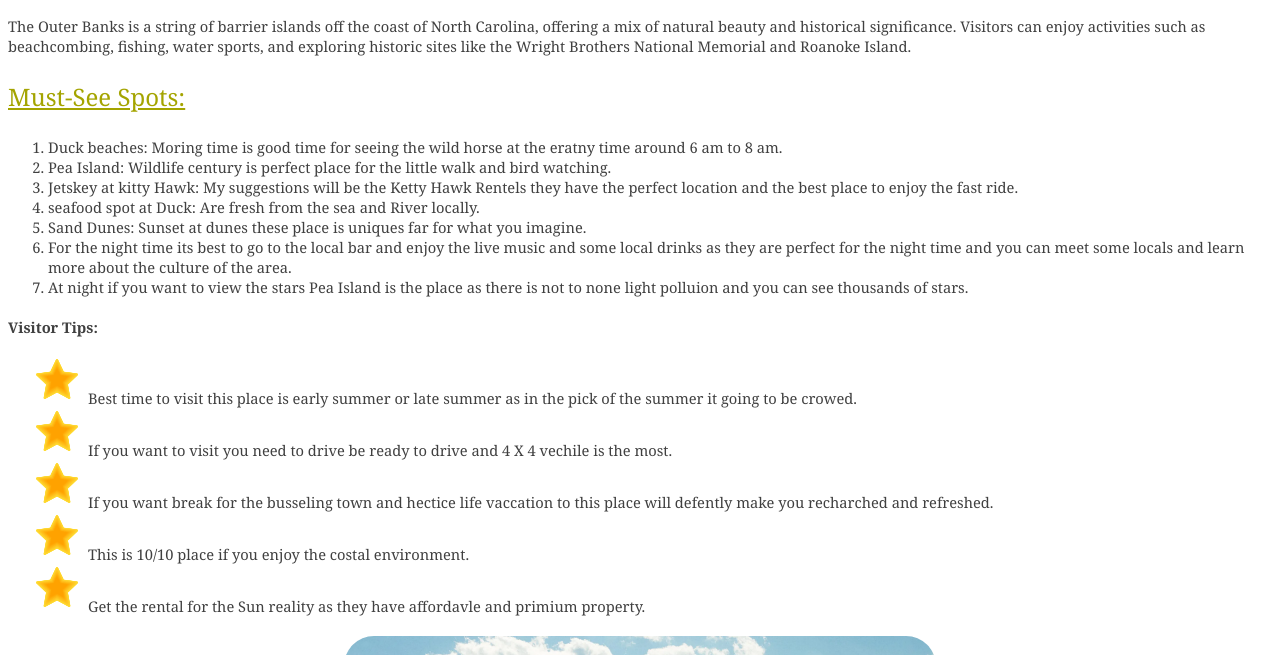
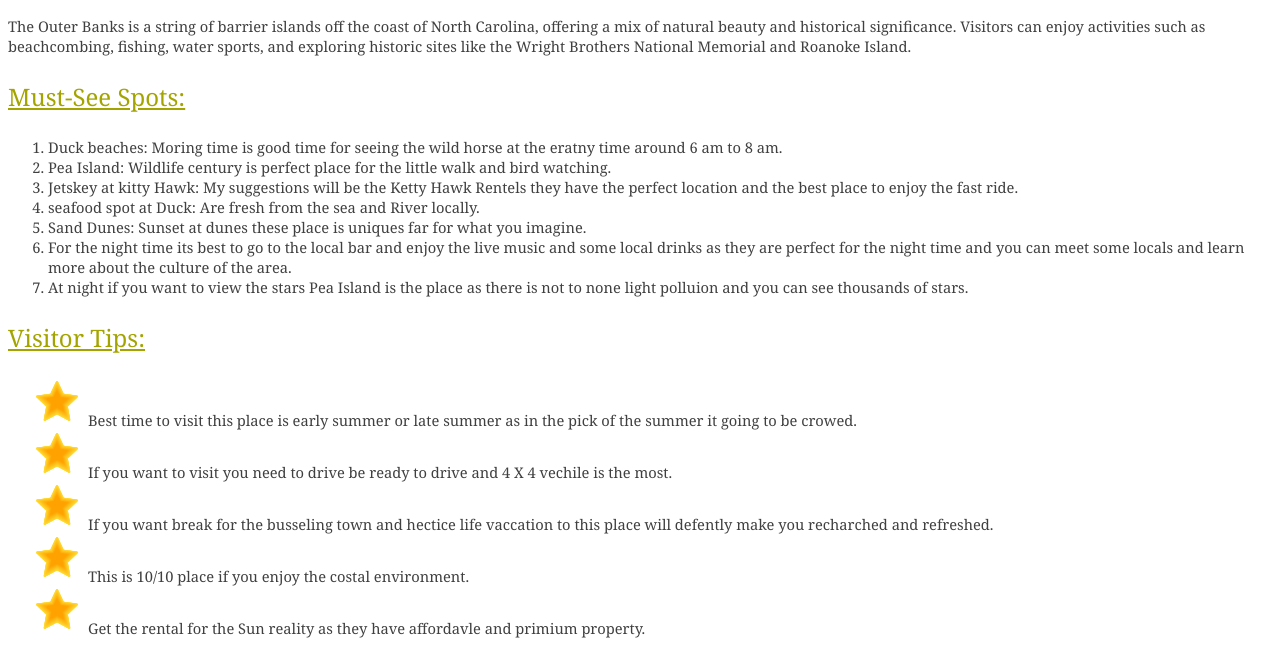
Before and after one commit to akhanal001/Assignment_2, a plain HTML site: page destination.html in a window 1280 px wide. Shown: the part 116-771 px from the top of the page. Drawn offline with Linux system fonts and the light colour scheme.

Commit message:
Fix heading not underlined

```diff
--- a/destination.html
+++ b/destination.html
@@ -47,7 +47,7 @@
                 and you can see thousands of stars. </li>
         </ol>
 
-        <h4> Visitor Tips: </h4>
+        <h3> Visitor Tips: </h3>
         <ul>
             <li> Best time to visit this place is early summer or late summer as in the pick of the summer it going to
                 be crowed.</li>
```
